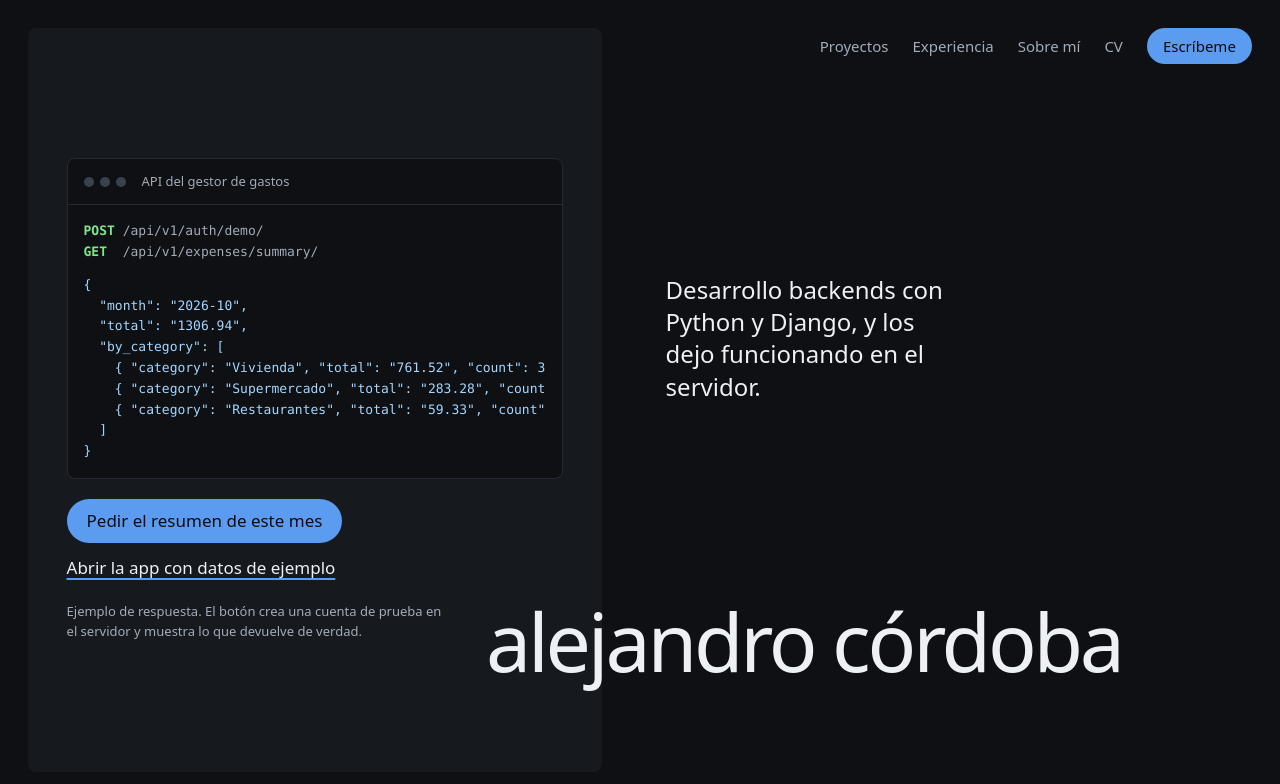
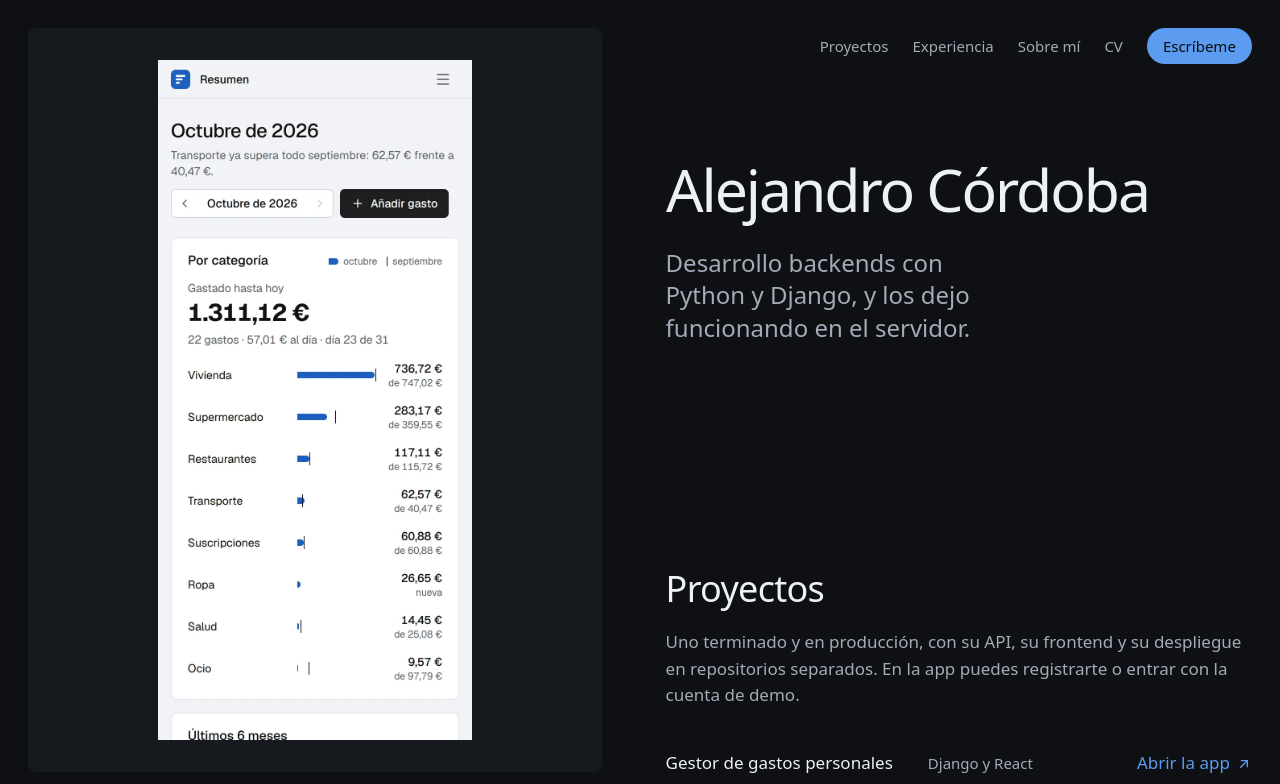
Before and after one commit to SEDEBE/portfolio-site, a website built with Vite: page index.html in a window 1280 px wide. Shown: the top 784 px of the page. Built offline with nearby package versions, Linux system fonts and the light colour scheme.

Commit message:
feat: name at the top, project links that look like links, app links open the login
- The name leads the first screen, with the sentence under it.
- Each project row shows its action (open the app, see the code) in the accent with an arrow.
- Links to the app go to its login page, where visitors log in or use the demo account.
- Portrait recropped around the face.
- The stage changes on scroll by heading position, so the live console holds the first screen.

```diff
--- a/index.html
+++ b/index.html
@@ -63,10 +63,10 @@
             </div>
             <div class="console-actions">
               <button type="button" class="btn btn-primary" id="console-run">Pedir el resumen de este mes</button>
-              <a class="text-link" href="%VITE_EXPENSES_URL%/demo">Abrir la app con datos de ejemplo</a>
+              <a class="text-link" href="%VITE_EXPENSES_URL%/login">Abrir la app</a>
             </div>
             <p class="console-note" id="console-note">
-              Ejemplo de respuesta. El botón crea una cuenta de prueba en el servidor y muestra lo que devuelve de verdad.
+              Ejemplo de respuesta. El botón crea una cuenta de prueba en el servidor y muestra lo que devuelve de verdad. En la app puedes entrar con tu cuenta o con la de demo.
             </p>
           </div>
 
@@ -84,52 +84,52 @@
       <div class="reading">
         <main id="contenido">
           <section class="hero" data-stage="console" aria-labelledby="titulo">
+            <h1 id="titulo" class="wordmark">Alejandro Córdoba</h1>
             <p class="hero-lead" data-reveal>
               Desarrollo backends con Python y Django, y los dejo funcionando en el servidor.
             </p>
-            <h1 id="titulo" class="wordmark">alejandro córdoba</h1>
           </section>
 
           <section id="proyectos" class="block" data-stage="dashboard" aria-labelledby="proyectos-titulo">
             <h2 id="proyectos-titulo" class="heading" data-reveal>Proyectos</h2>
             <p class="lead" data-reveal>
-              Uno terminado y en producción, con su API, su frontend y su despliegue en repositorios separados. Puedes
-              probarlo sin registrarte.
+              Uno terminado y en producción, con su API, su frontend y su despliegue en repositorios separados. En la app
+              puedes registrarte o entrar con la cuenta de demo.
             </p>
             <ul class="ledger" data-reveal>
               <li>
-                <a href="%VITE_EXPENSES_URL%/demo" data-preview="dashboard">
+                <a href="%VITE_EXPENSES_URL%/login" data-preview="dashboard">
                   <span class="ledger-name">Gestor de gastos personales</span>
                   <span class="ledger-kind">Django y React</span>
-                  <span class="ledger-year">2026</span>
+                  <span class="ledger-action">Abrir la app <svg viewBox="0 0 24 24" width="16" height="16" aria-hidden="true" fill="none" stroke="currentColor" stroke-width="2" stroke-linecap="round" stroke-linejoin="round"><path d="M7 17 17 7" /><path d="M8 7h9v9" /></svg></span>
                 </a>
               </li>
               <li>
                 <a href="https://github.com/SEDEBE/expense-tracker-api" data-preview="swagger">
                   <span class="ledger-name">Su API REST</span>
                   <span class="ledger-kind">Django REST Framework</span>
-                  <span class="ledger-year">2026</span>
+                  <span class="ledger-action">Ver el código <svg viewBox="0 0 24 24" width="16" height="16" aria-hidden="true" fill="none" stroke="currentColor" stroke-width="2" stroke-linecap="round" stroke-linejoin="round"><path d="M7 17 17 7" /><path d="M8 7h9v9" /></svg></span>
                 </a>
               </li>
               <li>
                 <a href="https://github.com/SEDEBE/expense-tracker-web" data-preview="phone">
                   <span class="ledger-name">Su frontend</span>
                   <span class="ledger-kind">React y TypeScript</span>
-                  <span class="ledger-year">2026</span>
+                  <span class="ledger-action">Ver el código <svg viewBox="0 0 24 24" width="16" height="16" aria-hidden="true" fill="none" stroke="currentColor" stroke-width="2" stroke-linecap="round" stroke-linejoin="round"><path d="M7 17 17 7" /><path d="M8 7h9v9" /></svg></span>
                 </a>
               </li>
               <li>
                 <a href="https://github.com/SEDEBE/portfolio-infra" data-preview="console">
                   <span class="ledger-name">Servidor y despliegue</span>
                   <span class="ledger-kind">Docker, Caddy y CI/CD</span>
-                  <span class="ledger-year">2026</span>
+                  <span class="ledger-action">Ver el código <svg viewBox="0 0 24 24" width="16" height="16" aria-hidden="true" fill="none" stroke="currentColor" stroke-width="2" stroke-linecap="round" stroke-linejoin="round"><path d="M7 17 17 7" /><path d="M8 7h9v9" /></svg></span>
                 </a>
               </li>
               <li>
                 <span class="ledger-row-static">
                   <span class="ledger-name">Comparador de combustible</span>
                   <span class="ledger-kind">Spring Boot y Angular</span>
-                  <span class="ledger-year">En curso</span>
+                  <span class="ledger-year">En desarrollo</span>
                 </span>
               </li>
             </ul>
--- a/src/main.ts
+++ b/src/main.ts
@@ -39,18 +39,34 @@ const show = (state: string) => {
   else video.pause()
 }
 
-const sections = new IntersectionObserver(
-  (entries) => {
-    for (const entry of entries) {
-      if (entry.isIntersecting) {
-        sectionState = (entry.target as HTMLElement).dataset.stage ?? 'console'
-        show(sectionState)
-      }
+// The section whose heading has passed 45% of the screen takes the stage. Headings, not section boxes:
+// a section's top padding would claim the stage while its title is still far down the screen.
+const staged = [...document.querySelectorAll<HTMLElement>('[data-stage]')]
+let ticking = false
+const pickStage = () => {
+  ticking = false
+  let state = 'console'
+  for (const section of staged) {
+    const marker = section.querySelector('h1, h2') ?? section
+    if (marker.getBoundingClientRect().top <= window.innerHeight * 0.45) state = section.dataset.stage ?? state
+  }
+  if (state !== sectionState) {
+    sectionState = state
+    show(state)
+  }
+}
+window.addEventListener(
+  'scroll',
+  () => {
+    if (!ticking) {
+      ticking = true
+      requestAnimationFrame(pickStage)
     }
   },
-  { rootMargin: '-45% 0px -45% 0px' },
+  { passive: true },
 )
-document.querySelectorAll('[data-stage]').forEach((section) => sections.observe(section))
+// The page opens on the console (the HTML's state); scrolling, including a restored scroll position,
+// moves the stage on. Measuring on load is unreliable while fonts and styles are still settling.
 
 for (const row of document.querySelectorAll<HTMLElement>('[data-preview]')) {
   const preview = () => show(row.dataset.preview ?? sectionState)
--- a/src/style.css
+++ b/src/style.css
@@ -304,46 +304,36 @@
   }
 
   .hero {
-    position: relative;
     display: flex;
     flex-direction: column;
-    justify-content: space-between;
-    gap: 48px;
-    padding: 48px 0 40px;
+    gap: 28px;
+    padding: 48px 0 24px;
   }
   @media (min-width: 1024px) {
     .hero {
-      min-height: calc(100svh - 80px);
-      padding: 0 0 40px;
-      justify-content: flex-end;
+      padding: 160px 0 24px;
     }
   }
   .hero-lead {
-    max-width: 22ch;
+    max-width: 24ch;
     font-size: 24px;
     line-height: 1.35;
-  }
-  @media (min-width: 1024px) {
-    .hero-lead {
-      position: absolute;
-      top: 38%;
-    }
+    color: var(--soft);
   }
   /* The name runs along the bottom and crosses into the stage, over its flat dark field. */
   .wordmark {
     position: relative;
     z-index: 2;
     font-size: clamp(34px, 9.4vw, 72px);
-    line-height: 0.95;
-    font-weight: 400;
-    letter-spacing: -0.04em;
+    line-height: 1;
+    font-weight: 500;
+    letter-spacing: -0.035em;
     white-space: nowrap;
+    transform-origin: left top;
   }
   @media (min-width: 1024px) {
     .wordmark {
-      font-size: clamp(72px, 6.3vw, 120px);
-      margin-left: calc(-1 * (clamp(40px, 5vw, 72px) + 9vw));
-      transform-origin: left bottom;
+      font-size: clamp(56px, 4.6vw, 88px);
     }
   }
   @supports (animation-timeline: scroll()) {
@@ -351,13 +341,13 @@
       .wordmark {
         animation: settle linear both;
         animation-timeline: scroll(root);
-        animation-range: 0 90svh;
+        animation-range: 0 60svh;
       }
     }
   }
   @keyframes settle {
     to {
-      scale: 0.93;
+      scale: 0.94;
     }
   }
 
@@ -405,13 +395,37 @@
   @media (min-width: 640px) {
     .ledger a,
     .ledger .ledger-row-static {
-      grid-template-columns: 55% minmax(0, 1fr) auto;
+      grid-template-columns: 42% minmax(0, 1fr) auto;
       align-items: baseline;
       min-height: 44px;
     }
   }
   .ledger-name {
     color: var(--ink);
+  }
+  .ledger a .ledger-name {
+    text-decoration: underline;
+    text-decoration-color: transparent;
+    text-underline-offset: 4px;
+    text-decoration-thickness: 2px;
+    transition: text-decoration-color 160ms ease;
+  }
+  .ledger a:hover .ledger-name,
+  .ledger a:focus-visible .ledger-name {
+    text-decoration-color: var(--accent);
+  }
+  .ledger-action {
+    display: inline-flex;
+    align-items: center;
+    justify-content: flex-end;
+    gap: 6px;
+    white-space: nowrap;
+    color: var(--accent);
+    font-weight: 500;
+    transition: gap 160ms ease;
+  }
+  .ledger a:hover .ledger-action {
+    gap: 9px;
   }
   .ledger-kind {
     grid-column: 1 / -1;
@@ -433,8 +447,15 @@
   .ledger:has(a:hover, a:focus-visible) a:not(:hover, :focus-visible) .ledger-name {
     color: var(--soft);
   }
-  .ledger a:hover {
-    transform: translateX(6px);
+  .ledger a {
+    border-radius: var(--radius);
+    margin: 0 -12px;
+    padding-left: 12px;
+    padding-right: 12px;
+  }
+  .ledger a:hover,
+  .ledger a:focus-visible {
+    background: var(--raised);
   }
   .ledger-plain .ledger-row-static {
     grid-template-columns: minmax(0, 1fr) auto;
```
Also changed, not shown: README.md, public/img/portrait.webp.
